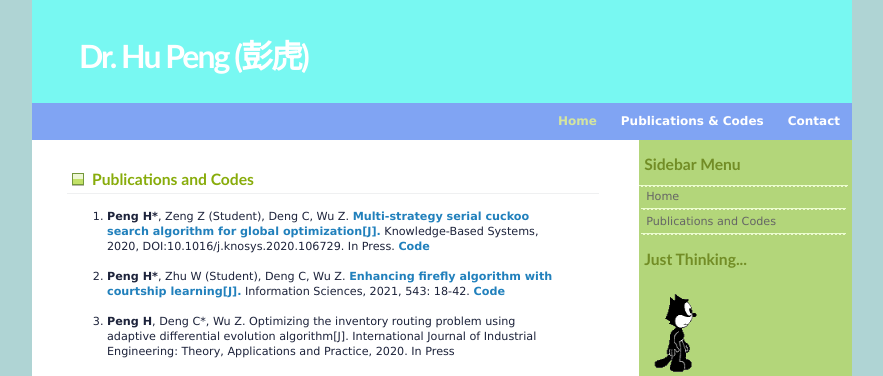
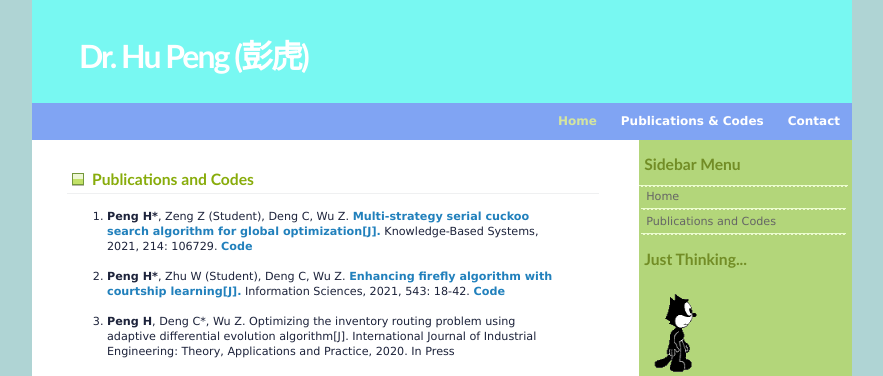
Before and after one commit to whuph/whuph.github.io, a plain HTML site: page pubs.html in a window 1280 px wide. Shown: the top 376 px of the page, without its empty margins (198-1081 px from the left). Drawn offline with Linux system fonts and the light colour scheme.

Commit message:
Update pubs.html

```diff
--- a/pubs.html
+++ b/pubs.html
@@ -77,7 +77,7 @@
 				<ol id="PaperCode">
 
 					<li id=MSSCS>
-						<strong>Peng H*</strong>, Zeng Z (Student), Deng C, Wu Z. <a href="https://www.sciencedirect.com/science/article/abs/pii/S0950705120308583"><strong>Multi-strategy serial cuckoo search algorithm for global optimization[J].</strong></a> Knowledge-Based Systems, 2020, DOI:10.1016/j.knosys.2020.106729. In Press.
+						<strong>Peng H*</strong>, Zeng Z (Student), Deng C, Wu Z. <a href="https://www.sciencedirect.com/science/article/abs/pii/S0950705120308583"><strong>Multi-strategy serial cuckoo search algorithm for global optimization[J].</strong></a> Knowledge-Based Systems, 2021, 214: 106729.
 						<a href="./code/MSSCS_code.zip" target="_blank"><strong>Code</strong></a>
 					</li>
 
```
